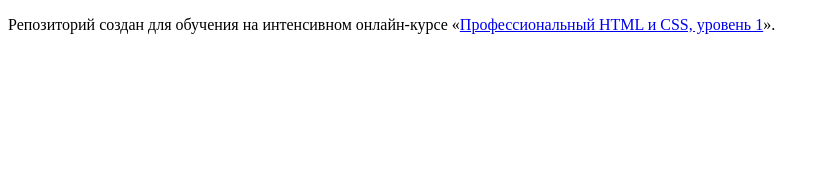
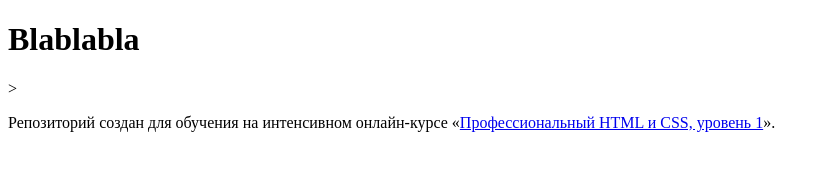
Before and after one commit to AllaMytropan/225547-gllacy, a plain HTML site: page index.html in a window 1280 px wide. Shown: the whole page, without its empty margins (0-830 px from the left). Drawn offline with Linux system fonts and the light colour scheme.

Commit message:
h1 was added

```diff
--- a/index.html
+++ b/index.html
@@ -5,6 +5,7 @@
     <title>HTML Academy: Глейси</title>
   </head>
   <body>
+  <h1>Blablabla</h1>>
 
     <p>Репозиторий создан для обучения на интенсивном онлайн‑курсе «<a href="https://htmlacademy.ru/intensive/htmlcss">Профессиональный HTML и CSS, уровень 1</a>».</p>
 
```
